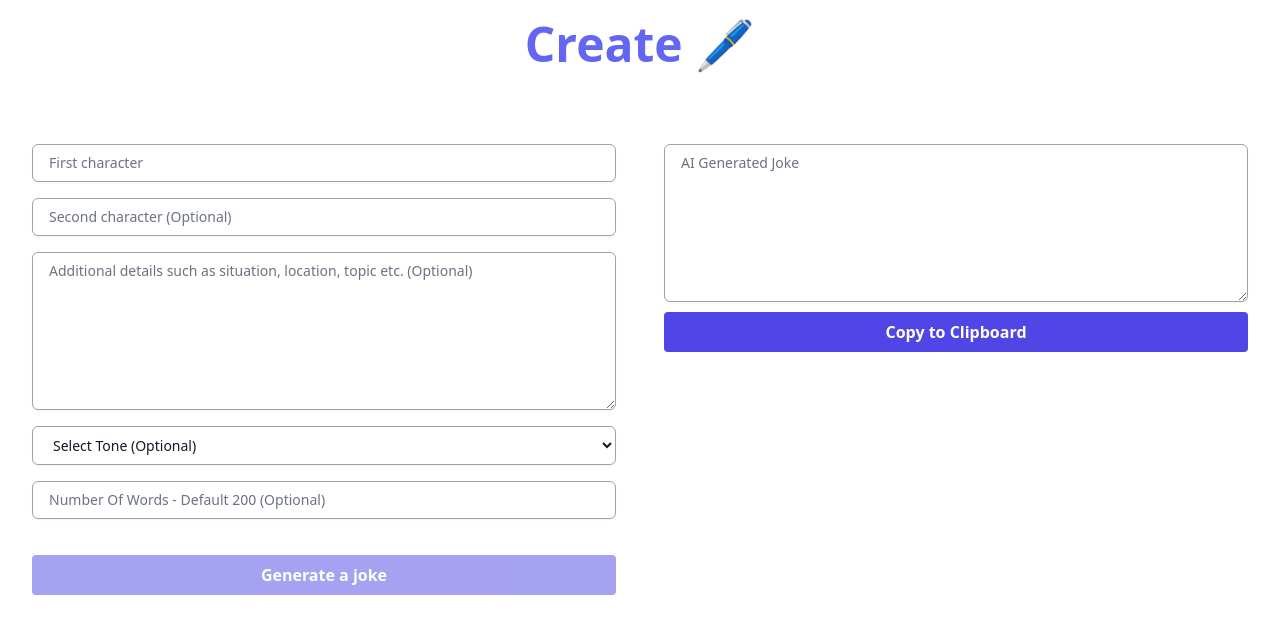
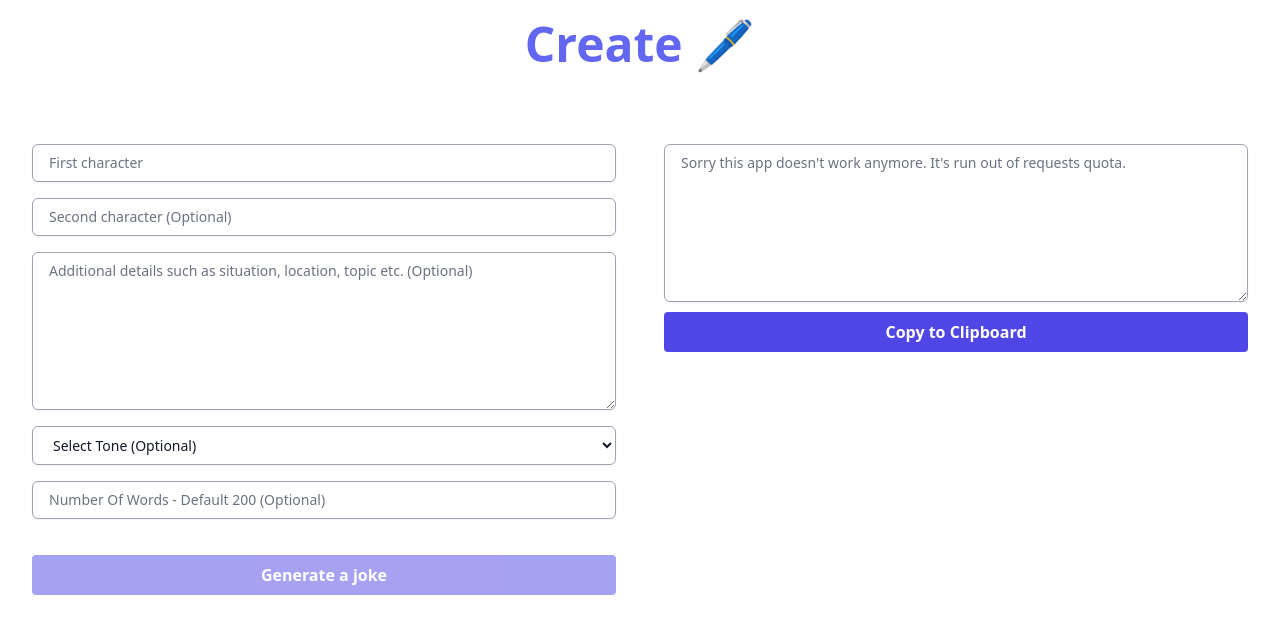
Before and after one commit to Elena-Weber/ChatGPT-practice, a Next.js app: page / in a window 1280 px wide. Shown: the top 634 px of the page. Built offline with nearby package versions, Linux system fonts and the light colour scheme.

Commit message:
update placeholder

```diff
--- a/src/components/Dashboard.js
+++ b/src/components/Dashboard.js
@@ -148,7 +148,8 @@ export default function Dashboard() {
               value={joke}
               disabled={joke === ""}
               id="output"
-              placeholder="AI Generated Joke"
+              // placeholder="AI Generated Joke"
+              placeholder="Sorry this app doesn't work anymore. It's run out of requests quota."
               className="block w-full rounded-md bg-white border border-gray-400 shadow-sm focus:border-indigo-500 focus:ring-indigo-500 sm:text-sm px-4 py-2 placeholder-gray-500 my-2 text-gray-900"
             />
             <button
```
